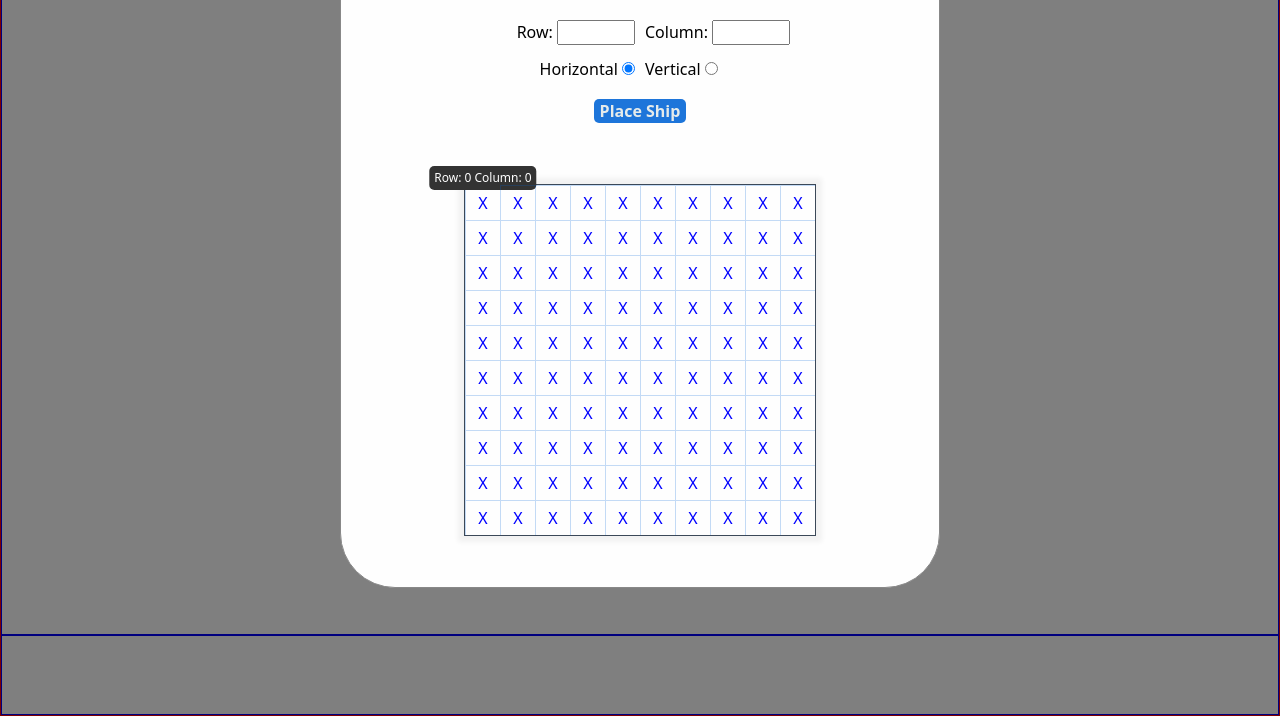
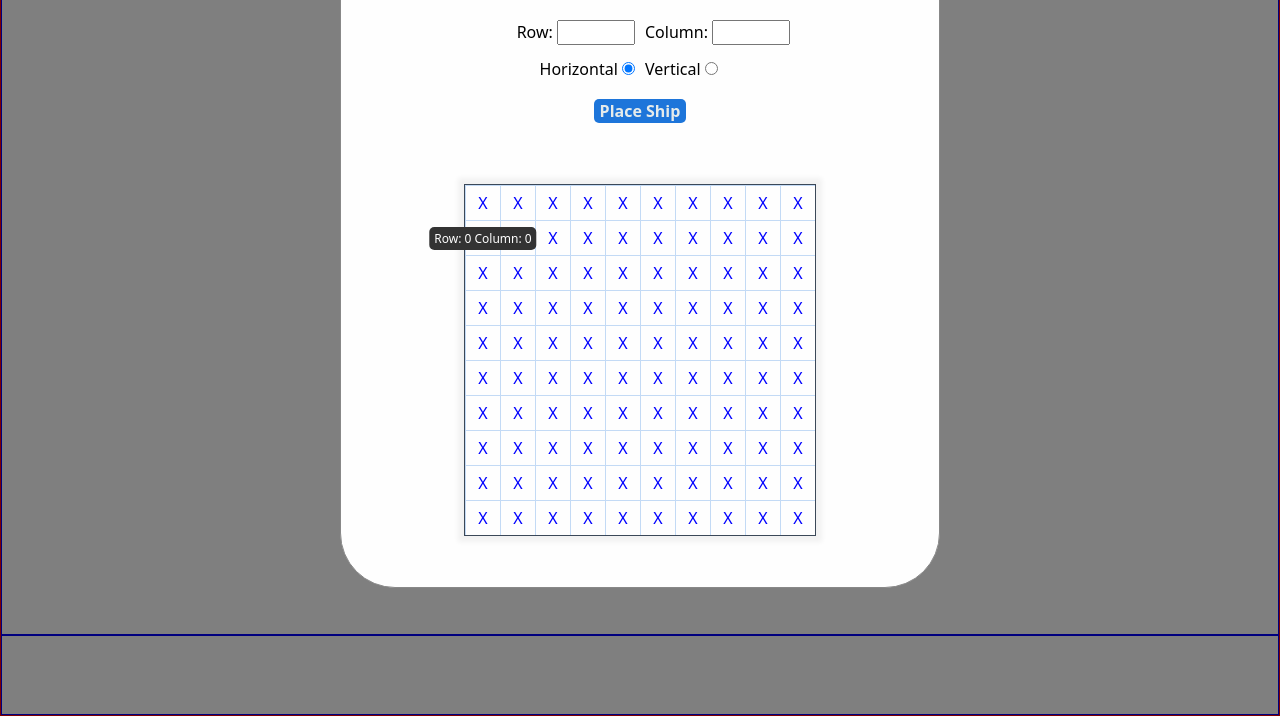
Before and after one commit to khs-kks/battleship, a website built with webpack: page docs/index.html in a window 1280 px wide. In both pictures the pointer is over the element 482 px from the left and 286 px from the top of the page. Shown: the part 84-800 px from the top of the page. Built offline with nearby package versions, Linux system fonts and the light colour scheme.

Commit message:
Change placement of tooltip

```diff
--- a/docs/style.css
+++ b/docs/style.css
@@ -266,7 +266,7 @@ div.error-placing {
 .cell-relative:hover::before {
   content: "Row: " attr(data-row) " Column: " attr(data-column);
   position: absolute;
-  top: -20px;
+  bottom: -30px;
   left: 50%;
   transform: translateX(-50%);
   background-color: #333;
@@ -275,4 +275,5 @@ div.error-placing {
   border-radius: 5px;
   font-size: 12px;
   white-space: nowrap;
+  z-index: 1;
 }
```
